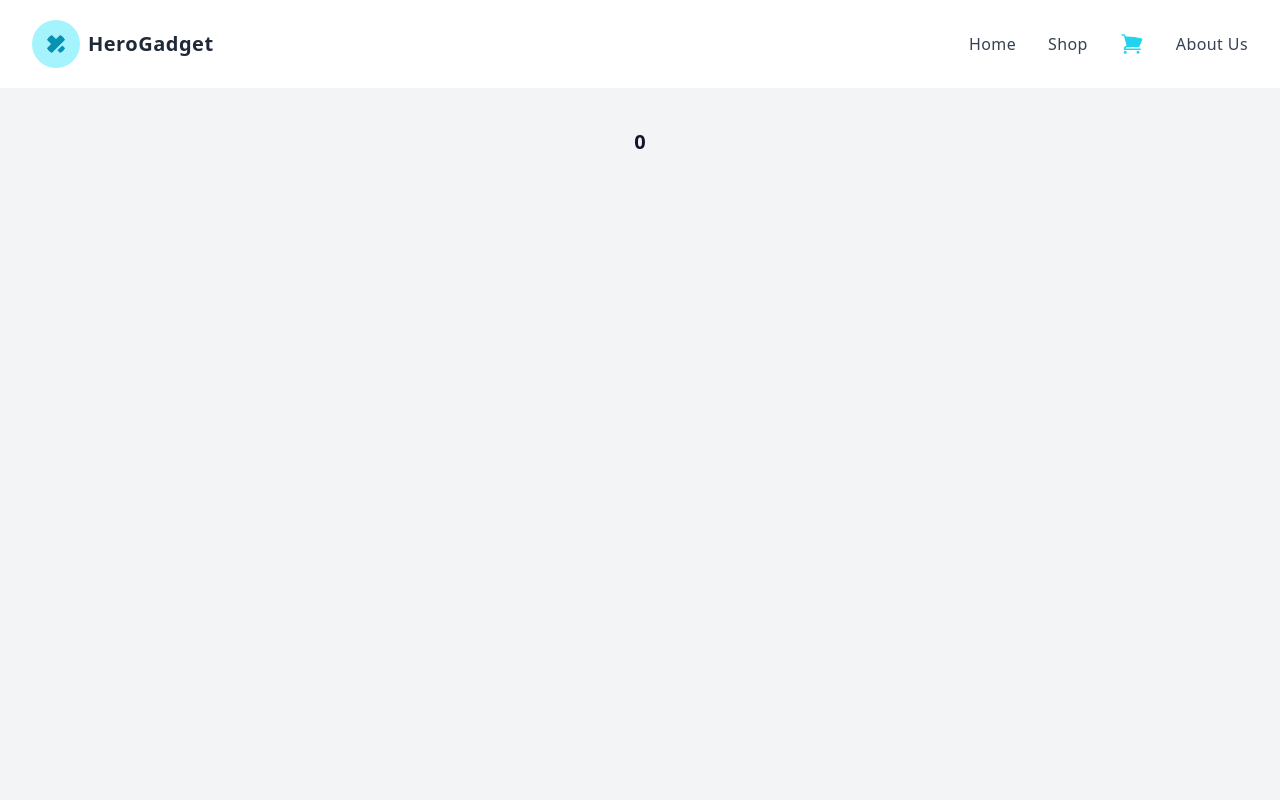
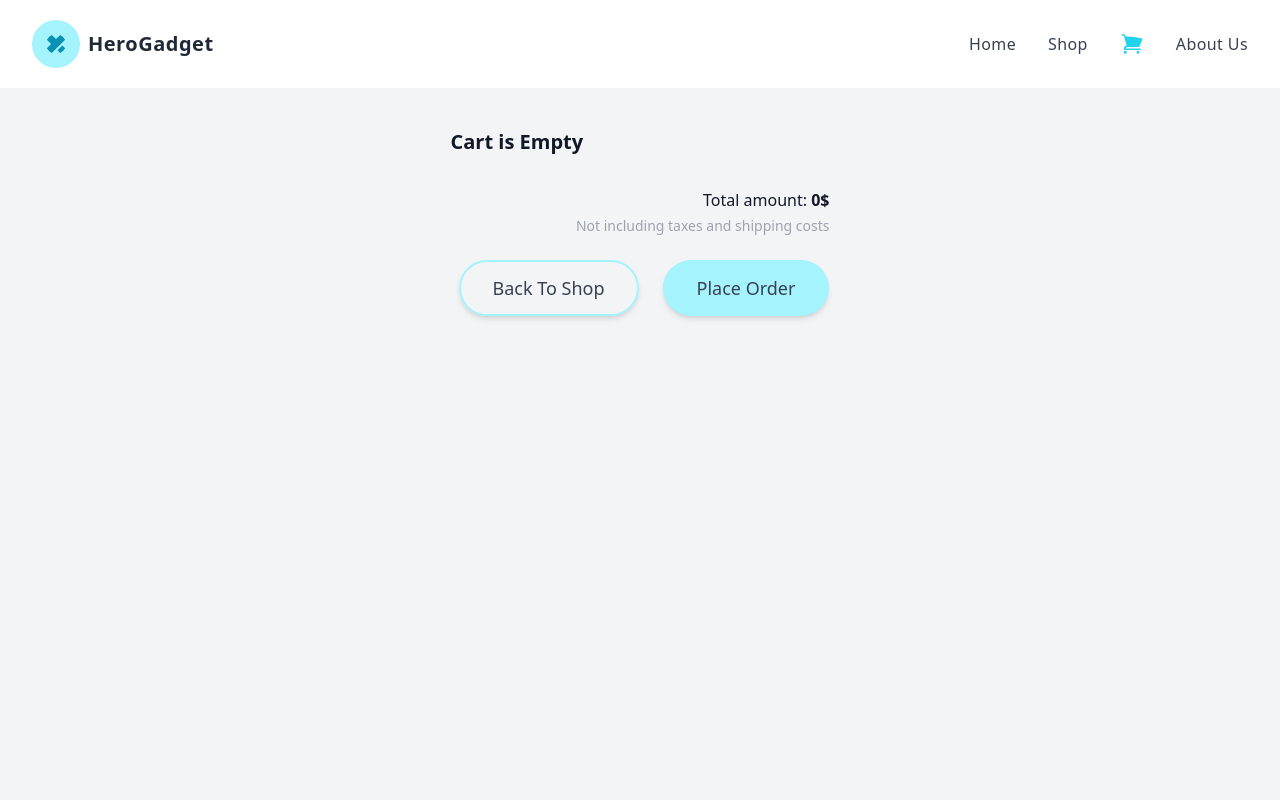
Before and after one commit to mehadiHasanDiner/heroGadget-starter-conceptual-2-milestone-9, a React (Vite) app: page /cart in a window 1280 px wide. Shown: the top 800 px of the page. Built offline with nearby package versions, Linux system fonts and the light colour scheme.

Commit message:
all buttone added

```diff
--- a/src/components/Cart.jsx
+++ b/src/components/Cart.jsx
@@ -1,15 +1,51 @@
-import { useLoaderData } from "react-router-dom";
+import { Link, useLoaderData } from "react-router-dom";
+import CartItem from "./Cards/CartItem";
 
 const Cart = () => {
   const { cartArr } = useLoaderData();
   console.log(cartArr);
 
+  let total = 0;
+  if (cartArr.length > 0) {
+    for (const product of cartArr) {
+      total = total + product.price * product.quantity;
+    }
+  }
+
   return (
-    <div className="flex min-h-screen items-start justify-center bg-gray-100 text-gray-900">
-      <div className="flex flex-col max-w-3xl p-6 space-y-4 sm:p-10">
-        <h2 className="text-xl font-semibold"> {cartArr.length}</h2>
+    <>
+      <div className="flex min-h-screen items-start justify-center bg-gray-100 text-gray-900">
+        <div className="flex flex-col max-w-3xl p-6 space-y-4 sm:p-10">
+          <h2 className="text-xl font-semibold">
+            {" "}
+            {cartArr.length ? "Review Cart Items" : "Cart is Empty"}
+          </h2>
+          <ul className="flex flex-col divide-y divide-gray-700">
+            {cartArr.map((product) => (
+              <CartItem key={product.id} product={product}></CartItem>
+            ))}
+          </ul>
+          <div className="space-y-1 text-right">
+            <p>
+              Total amount: <span className="font-semibold">{total}$</span>
+            </p>
+            <p className="text-sm text-gray-400">
+              Not including taxes and shipping costs
+            </p>
+          </div>
+          <div className="flex justify-end space-x-4">
+            {cartArr.length > 0 ? (
+              <button className="btn-outlined">Clear Cart</button>
+            ) : (
+              <Link to="/shop">
+                <button className="btn-outlined">Back To Shop</button>
+              </Link>
+            )}
+            <button className="btn-primary">Place Order</button>
+          </div>
+        </div>
       </div>
-    </div>
+    </>
   );
 };
 
```
Also changed, not shown: src/components/Cards/CartItem.jsx (+29 -29 lines).
